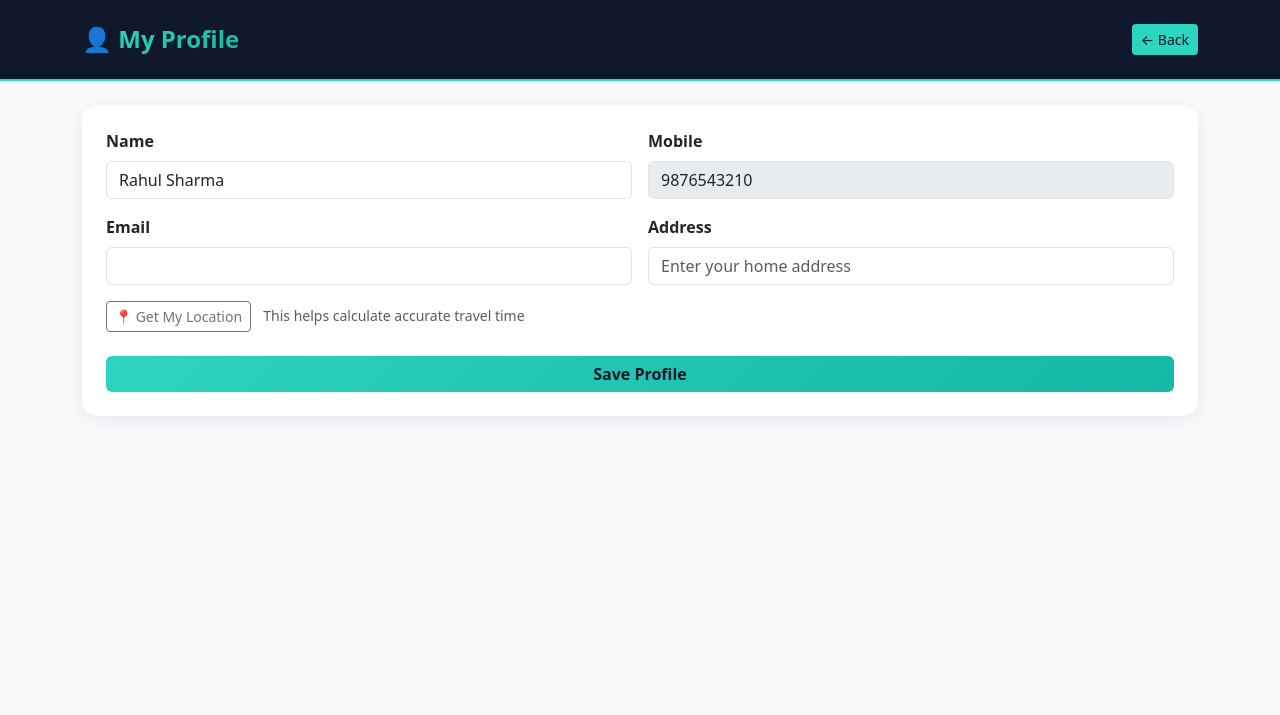
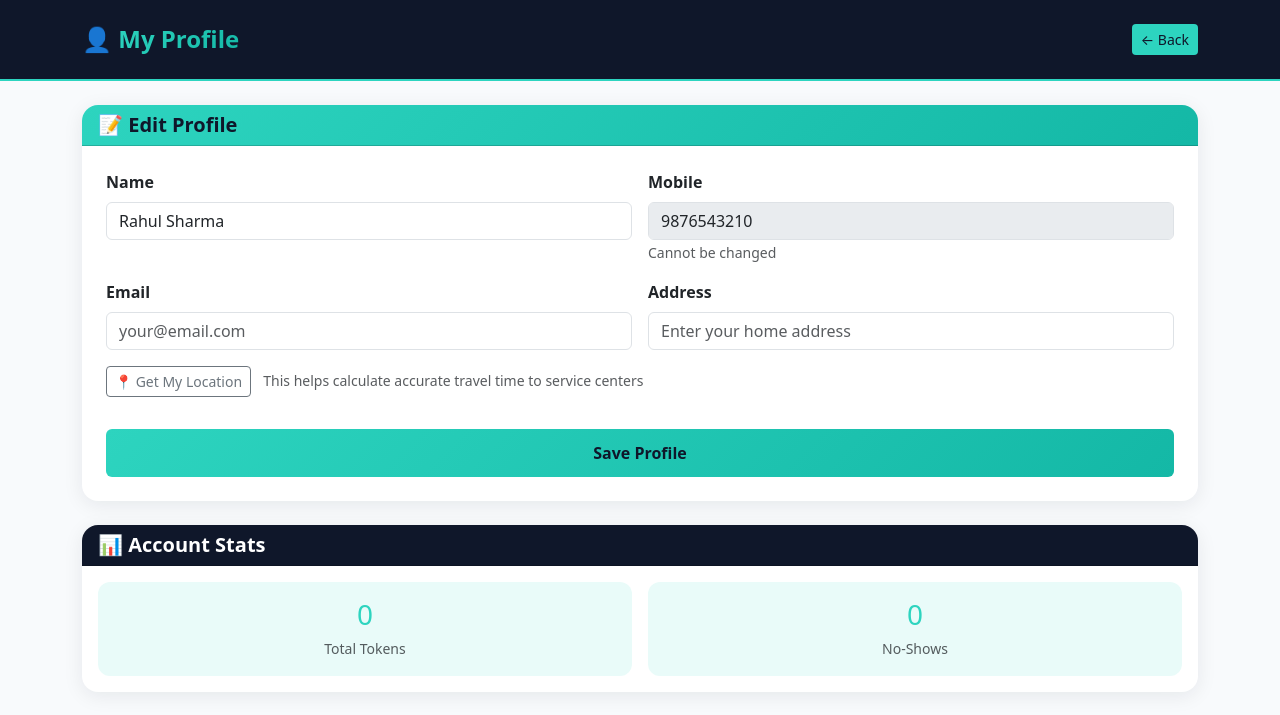
Before and after one commit to Sahil-1727/digital-queue-management-system, a Flask app: page /profile in a window 1280 px wide. Shown: the top 715 px of the page. Run offline with Flask 3, Linux system fonts and the light colour scheme; the visitor is signed in with stand-in values (Sample User, id 1); data comes from the database, SQL or seed files in the repository; some libraries are stand-ins or nearby versions.

Commit message:
Update user profile with consistent Deep Navy + Soft Mint theme and account stats

```diff
--- a/templates/user_profile.html
+++ b/templates/user_profile.html
@@ -7,8 +7,27 @@
     <link rel="stylesheet" href="{{ url_for('static', filename='css/bootstrap.min.css') }}">
     <style>
         body { background: #F8FAFC; }
-        .profile-header { background: #0F172A; color: white; padding: 1.5rem 0; border-bottom: 2px solid #2DD4BF; }
-        .card { border: none; border-radius: 16px; box-shadow: 0 4px 20px rgba(15, 23, 42, 0.08); }
+        .profile-header {
+            background: #0F172A;
+            color: white;
+            padding: 1.5rem 0;
+            border-bottom: 2px solid #2DD4BF;
+        }
+        .card {
+            border: none;
+            border-radius: 16px;
+            box-shadow: 0 4px 20px rgba(15, 23, 42, 0.08);
+        }
+        .btn-primary {
+            background: linear-gradient(135deg, #2DD4BF 0%, #14B8A6 100%);
+            color: #0F172A;
+            font-weight: 700;
+            border: none;
+        }
+        .btn-primary:hover {
+            background: linear-gradient(135deg, #14B8A6 0%, #0D9488 100%);
+            color: #0F172A;
+        }
     </style>
 </head>
 <body>
@@ -25,7 +44,7 @@
         {% with messages = get_flashed_messages(with_categories=true) %}
             {% if messages %}
                 {% for category, message in messages %}
-                    <div class="alert alert-{{ category }} alert-dismissible fade show">
+                    <div class="alert alert-{{ category }} alert-dismissible fade show" style="border-radius: 15px;">
                         {{ message }}
                         <button type="button" class="btn-close" data-bs-dismiss="alert"></button>
                     </div>
@@ -34,6 +53,9 @@
         {% endwith %}
 
         <div class="card">
+            <div class="card-header" style="background: linear-gradient(135deg, #2DD4BF 0%, #14B8A6 100%); color: #0F172A; border-radius: 16px 16px 0 0;">
+                <h5 class="mb-0 fw-semibold">📝 Edit Profile</h5>
+            </div>
             <div class="card-body p-4">
                 <form method="POST">
                     <div class="row g-3">
@@ -44,10 +66,11 @@
                         <div class="col-md-6">
                             <label class="form-label fw-semibold">Mobile</label>
                             <input type="text" class="form-control" value="{{ user.mobile }}" disabled>
+                            <small class="text-muted">Cannot be changed</small>
                         </div>
                         <div class="col-md-6">
                             <label class="form-label fw-semibold">Email</label>
-                            <input type="email" class="form-control" name="email" value="{{ user.email or '' }}">
+                            <input type="email" class="form-control" name="email" value="{{ user.email or '' }}" placeholder="your@email.com">
                         </div>
                         <div class="col-md-6">
                             <label class="form-label fw-semibold">Address</label>
@@ -55,16 +78,38 @@
                         </div>
                         <div class="col-12">
                             <button type="button" class="btn btn-outline-secondary btn-sm" onclick="getLocation()">📍 Get My Location</button>
-                            <small class="text-muted ms-2">This helps calculate accurate travel time</small>
+                            <small class="text-muted ms-2">This helps calculate accurate travel time to service centers</small>
                             <input type="hidden" name="latitude" id="latitude" value="{{ user.latitude or '' }}">
                             <input type="hidden" name="longitude" id="longitude" value="{{ user.longitude or '' }}">
                             <div id="location-status" class="mt-2"></div>
                         </div>
-                        <div class="col-12">
-                            <button type="submit" class="btn w-100" style="background: linear-gradient(135deg, #2DD4BF 0%, #14B8A6 100%); color: #0F172A; font-weight: 700; border: none;">Save Profile</button>
+                        <div class="col-12 mt-4">
+                            <button type="submit" class="btn btn-primary w-100" style="padding: 12px;">Save Profile</button>
                         </div>
                     </div>
                 </form>
+            </div>
+        </div>
+
+        <div class="card mt-4">
+            <div class="card-header" style="background: #0F172A; color: white; border-radius: 16px 16px 0 0;">
+                <h5 class="mb-0 fw-semibold">📊 Account Stats</h5>
+            </div>
+            <div class="card-body">
+                <div class="row text-center g-3">
+                    <div class="col-6">
+                        <div class="p-3" style="background: rgba(45, 212, 191, 0.1); border-radius: 12px;">
+                            <h3 class="mb-1" style="color: #2DD4BF;">{{ user.tokens|length }}</h3>
+                            <small class="text-muted">Total Tokens</small>
+                        </div>
+                    </div>
+                    <div class="col-6">
+                        <div class="p-3" style="background: rgba(45, 212, 191, 0.1); border-radius: 12px;">
+                            <h3 class="mb-1" style="color: #2DD4BF;">{{ user.no_show_count }}</h3>
+                            <small class="text-muted">No-Shows</small>
+                        </div>
+                    </div>
+                </div>
             </div>
         </div>
     </div>
@@ -79,14 +124,14 @@
                     function(position) {
                         document.getElementById('latitude').value = position.coords.latitude;
                         document.getElementById('longitude').value = position.coords.longitude;
-                        statusDiv.innerHTML = '<small class="text-success">✓ Location captured</small>';
+                        statusDiv.innerHTML = '<small class="text-success">✓ Location captured successfully</small>';
                     },
                     function(error) {
-                        statusDiv.innerHTML = '<small class="text-danger">✗ Location access denied</small>';
+                        statusDiv.innerHTML = '<small class="text-danger">✗ Location access denied. Enable location in browser settings.</small>';
                     }
                 );
             } else {
-                statusDiv.innerHTML = '<small class="text-danger">✗ Geolocation not supported</small>';
+                statusDiv.innerHTML = '<small class="text-danger">✗ Geolocation not supported by your browser</small>';
             }
         }
     </script>
```
